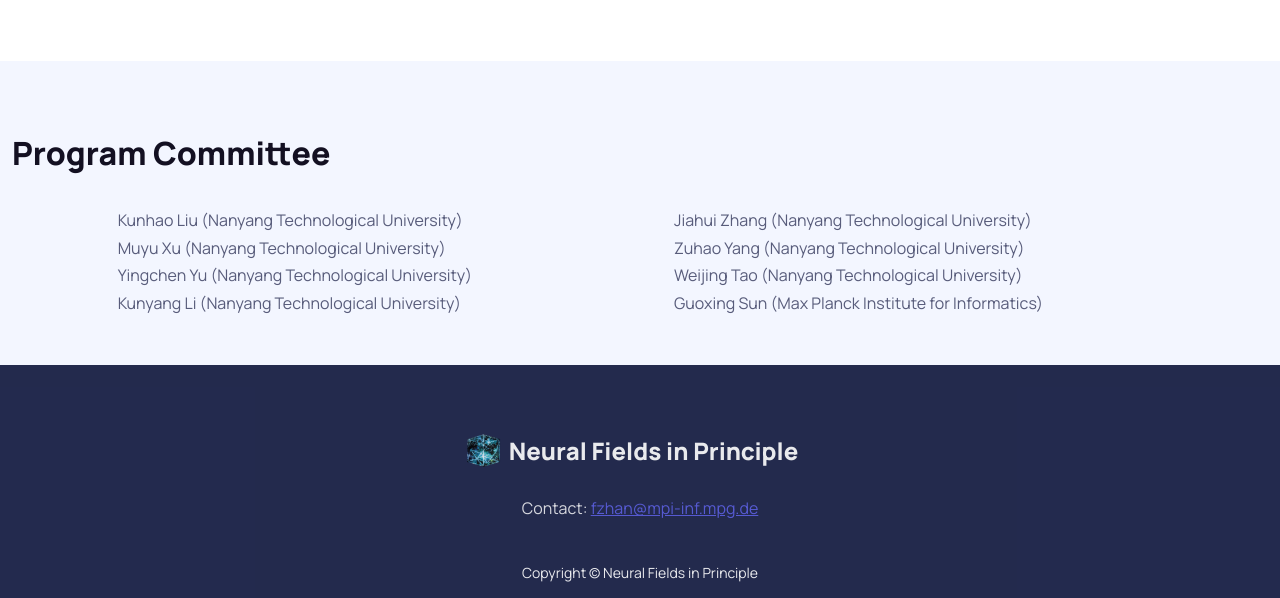
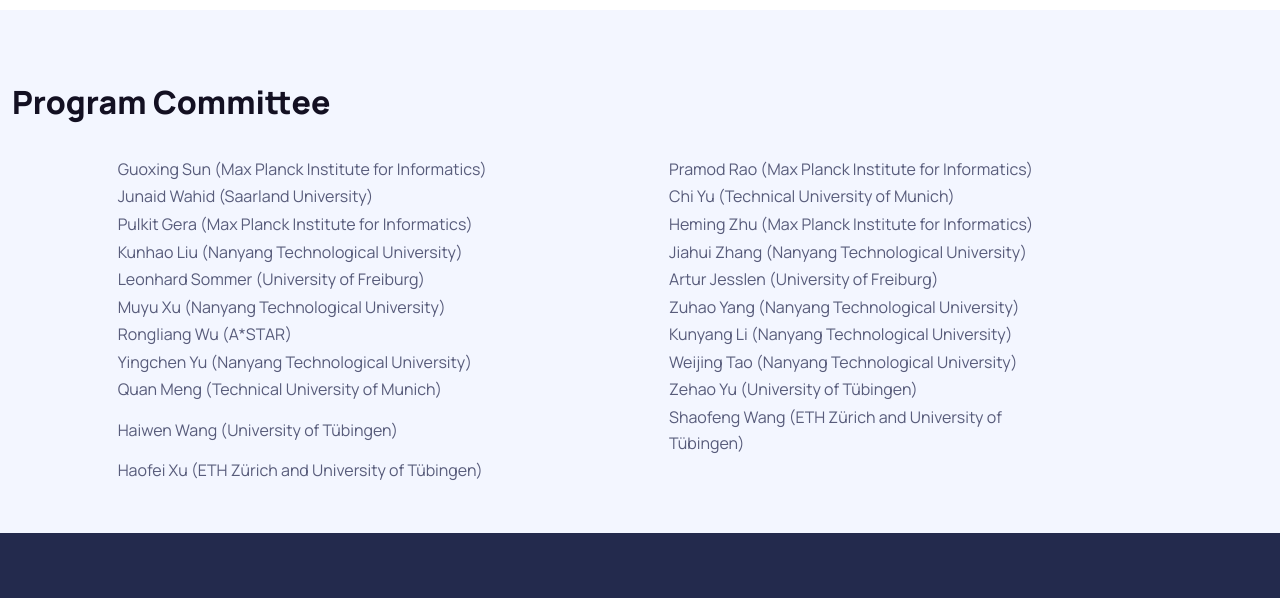
Before and after one commit to Neural-Fields/Neural-Fields.github.io, a plain HTML site: page index.html in a window 1280 px wide. Shown: the part 4186-4784 px from the top of the page. Drawn offline with nearby package versions, Linux system fonts and the light colour scheme; files that its build step writes are made by us from their sources; a script that the page names is missing; files whose address does not match are found by name; a web font is replaced by a local one.

Commit message:
Update index.html

```diff
--- a/index.html
+++ b/index.html
@@ -518,16 +518,14 @@
                 </p>
                 <ul>
                     <strong>
-                    <li>Advances in neural fields, including NeRF, neural rendering, etc.</li>
+                    <li>Advances in neural fields, including neural scene representation, neural rendering, etc.</li>
+                    <li>Properties of neural fields, e.g., smoothness, robustness, and frequency bias, etc.</li>
+                    <li>Capabilities of neural fields, e.g., denoising, label propagation, etc.</li>
                     <li>MLP-based neural fields versus Grid-based neural fields.</li>
                     <li>Encoding function and coordinate transformation in neural fields.</li>
-                    <li>Smoothness and robustness of neural fields.</li>
-                    <li>Frequency bias and 3D ambiguity of neural fields.</li>
                     <li>Generative modeling of neural fields.</li>
 		    <li>Analysis-by-synthesis with neural fields.</li>
-                    <li>Neural fields in visual understanding.</li>
-                    <li>Optimizing neural fields with foundation models.</li>
-                    <li>Denoising, label propagation, correspondence, etc, in neural fields.</li>
+                    <li>Neural fields in visual understanding and foundation models.</li>
                     <li>Neural fields in robotics, physics, etc.</li>
                     </strong>
                 </ul>
@@ -751,20 +749,48 @@
 		  <table>
                     <tbody>
 		      <tr>
+			<td>Guoxing Sun (Max Planck Institute for Informatics)<span style="padding-left: 200px;"></td>
+			<td>Pramod Rao (Max Planck Institute for Informatics)</td>
+		      </tr>
+		      <tr>
+			<td>Junaid Wahid (Saarland University)<span style="padding-left: 200px;"></td>
+			<td>Chi Yu (Technical University of Munich)</td>
+		      </tr>
+		      <tr>
+			<td>Pulkit Gera (Max Planck Institute for Informatics)<span style="padding-left: 200px;"></td>
+			<td>Heming Zhu (Max Planck Institute for Informatics)</td>
+		      </tr>
+		      <tr>
 			<td>Kunhao Liu (Nanyang Technological University)<span style="padding-left: 200px;"></td>
 			<td>Jiahui Zhang (Nanyang Technological University)</td>
+		      </tr>
+		      <tr>
+			<td>Leonhard Sommer (University of Freiburg)<span style="padding-left: 200px;"></td>
+			<td>Artur Jesslen (University of Freiburg)</td>
 		      </tr>
 		      <tr>
 			<td>Muyu Xu (Nanyang Technological University)<span style="padding-left: 200px;"></td>
 			<td>Zuhao Yang (Nanyang Technological University)</td>
 		      </tr>
 		      <tr>
+			<td>Rongliang Wu (A*STAR)<span style="padding-left: 200px;"></td>
+			<td>Kunyang Li (Nanyang Technological University)</td>
+		      </tr>
+		      <tr>
 			<td>Yingchen Yu (Nanyang Technological University)<span style="padding-left: 200px;"></td>
 			<td>Weijing Tao (Nanyang Technological University)</td>
 		      </tr>
 		      <tr>
-			<td>Kunyang Li (Nanyang Technological University)<span style="padding-left: 200px;"></td>
-			<td>Guoxing Sun (Max Planck Institute for Informatics)</td>
+			<td>Quan Meng (Technical University of Munich)<span style="padding-left: 200px;"></td>
+			<td>Zehao Yu (University of Tübingen)</td>
+		      </tr>
+		      <tr>
+			<td>Haiwen Wang (University of Tübingen)<span style="padding-left: 200px;"></td>
+			<td>Shaofeng Wang (ETH Zürich and University of Tübingen)</td>
+		      </tr>
+	              <tr>
+			<td>Haofei Xu (ETH Zürich and University of Tübingen)<span style="padding-left: 200px;"></td>
+			<td> </td>
 		      </tr>
                     </tbody>
                   </table>
```
